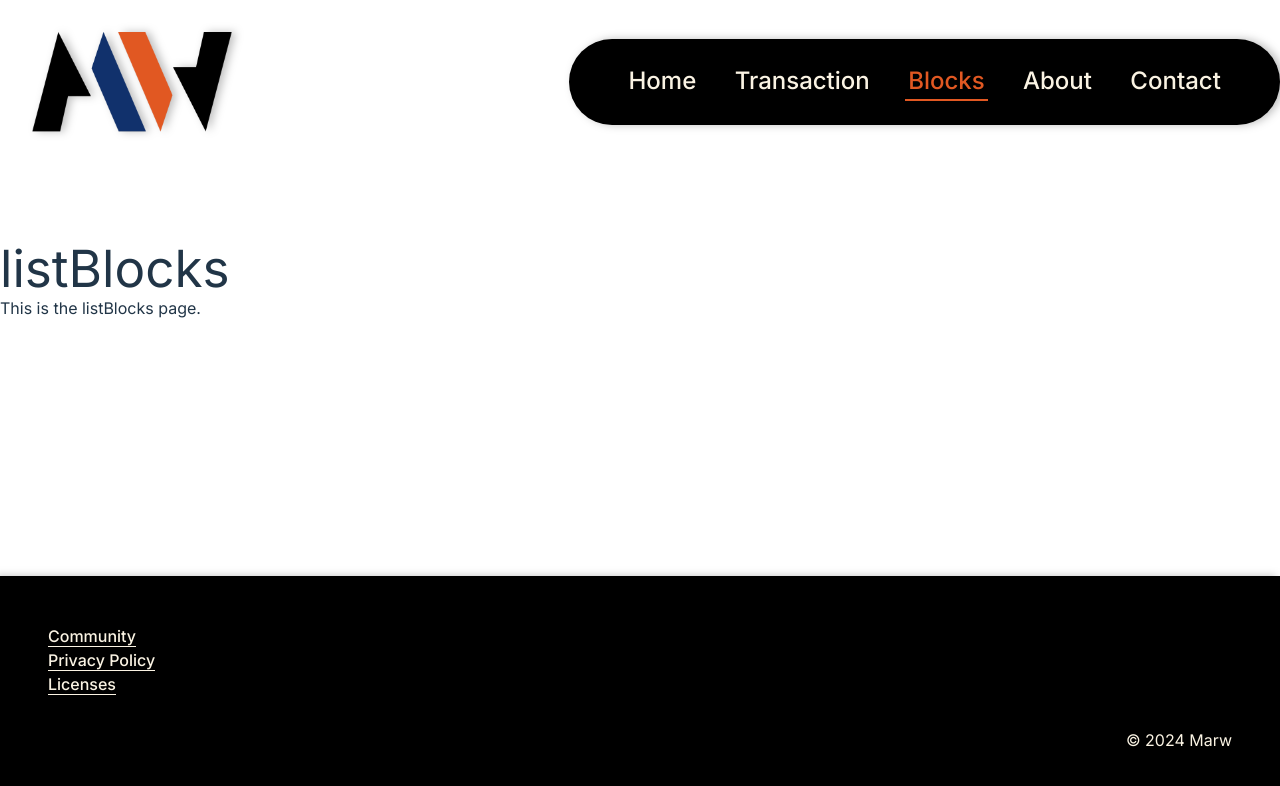
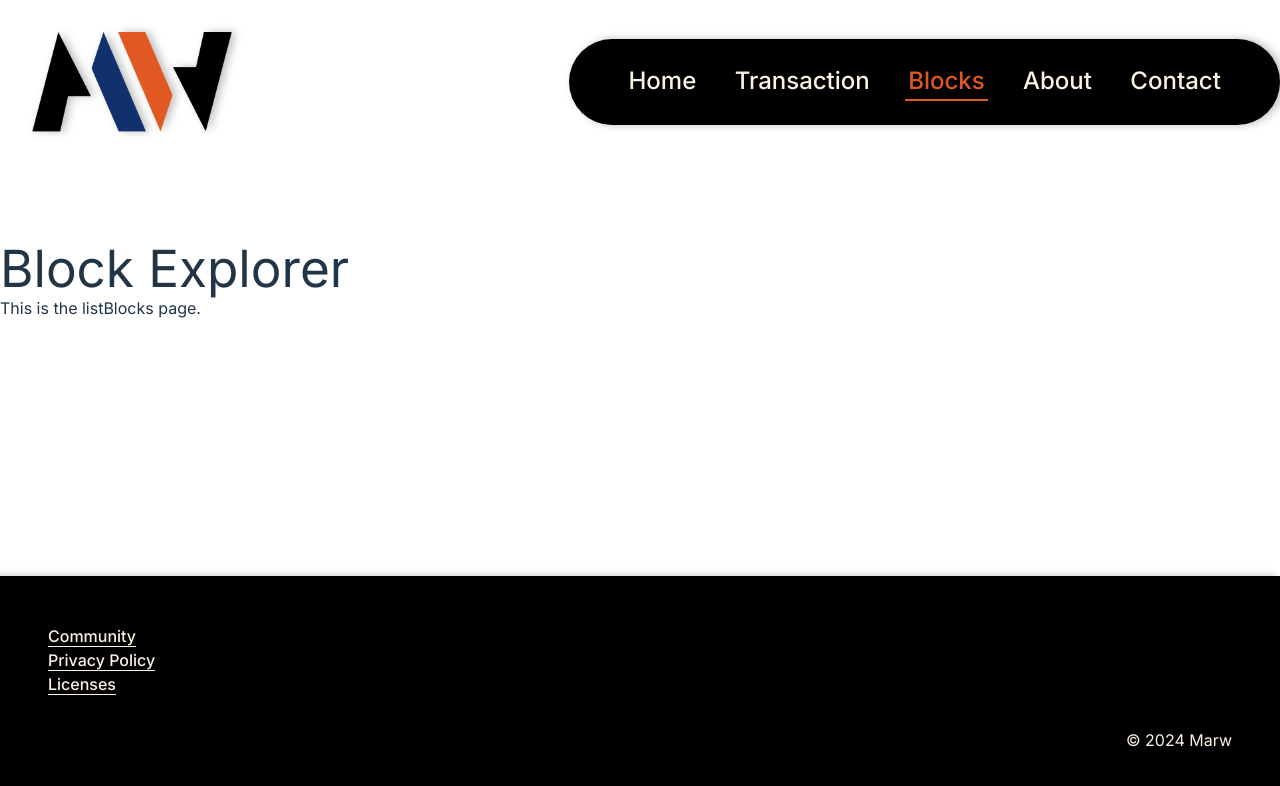
Before and after one commit to rowpacmal/marwcoin, a React (Vite) app in the folder frontend/: page /blocks in a window 1280 px wide. Shown: the top 786 px of the page. Built offline with nearby package versions, Linux system fonts and the light colour scheme.

Commit message:
Rename file; update import/export

```diff
--- a/frontend/src/Router.jsx
+++ b/frontend/src/Router.jsx
@@ -1,7 +1,7 @@
 import { createBrowserRouter } from 'react-router-dom';
 import { Layout } from './pages/Layout';
 import { Home } from './pages/Home';
-import { ListBlocks } from './pages/ListBlocks';
+import { BlockExplorer } from './pages/BlockExplorer';
 import { Transaction } from './pages/Transaction';
 import { NotFound } from './pages/NotFound';
 import { About } from './pages/About';
@@ -25,7 +25,7 @@ export const router = createBrowserRouter([
 			},
 			{
 				path: '/blocks',
-        element: <ListBlocks />,
+				element: <BlockExplorer />,
 			},
 			{
 				path: '/about',
--- /dev/null
+++ b/frontend/src/pages/BlockExplorer.jsx
@@ -0,0 +1,8 @@
+export const BlockExplorer = () => {
+	return (
+		<div>
+			<h1>Block Explorer</h1>
+			<p>This is the listBlocks page.</p>
+		</div>
+	);
+};
--- a/frontend/src/pages/GetBlock.jsx
+++ /dev/null
@@ -1,10 +0,0 @@
-import React from 'react';
-
-export const GetBlock = () => {
-  return (
-    <div>
-      <h1>GetBlock</h1>
-      <p>This is the GetBlockPage.</p>
-    </div>
-  );
-};
--- a/frontend/src/pages/ListBlocks.jsx
+++ /dev/null
@@ -1,10 +0,0 @@
-import React from 'react';
-
-export const ListBlocks = () => {
-  return (
-    <div>
-      <h1>listBlocks</h1>
-      <p>This is the listBlocks page.</p>
-    </div>
-  );
-};
```
Lines whose indentation alone changed are shown as unchanged.
